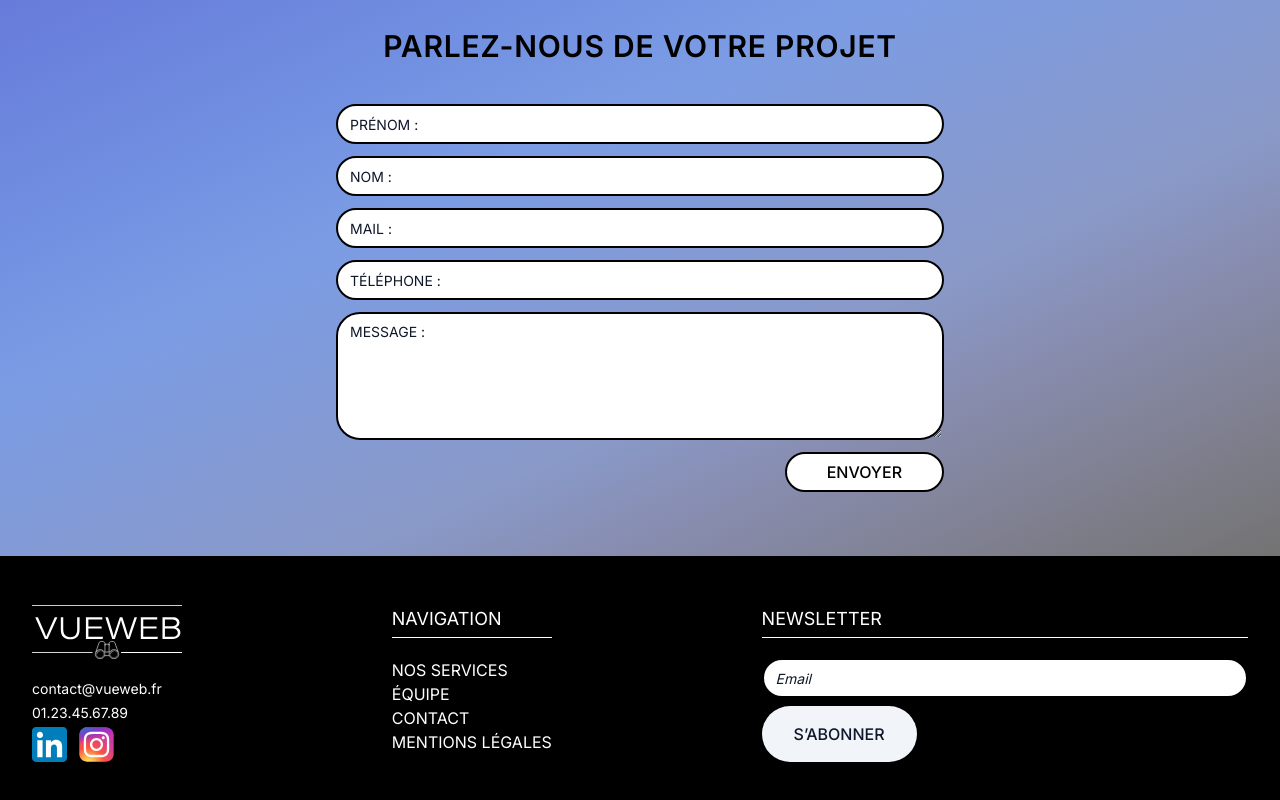
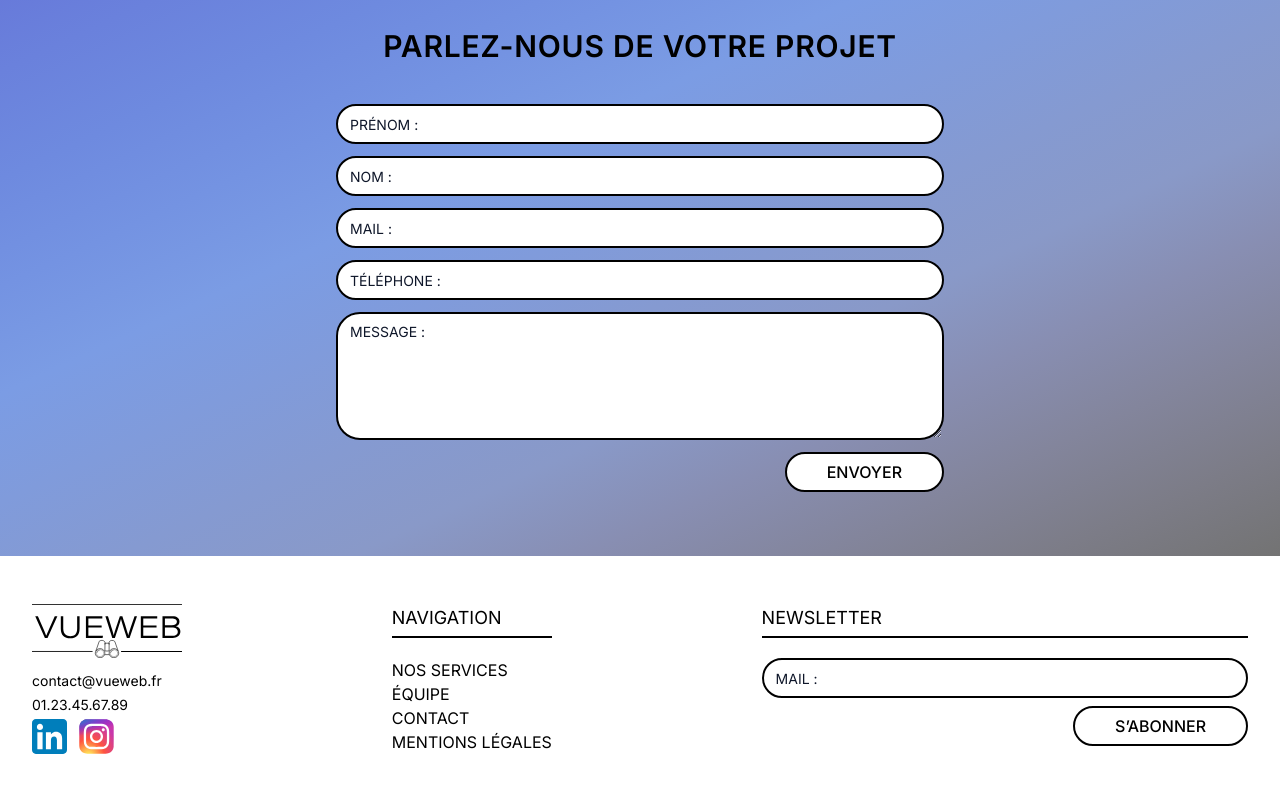
Before and after one commit to dkoshevko/VueWeb, a Next.js app: page / in a window 1280 px wide. Shown: the part 2650-3450 px from the top of the page. Built offline with nearby package versions, Linux system fonts and the light colour scheme.

Commit message:
footer upgrade

```diff
--- a/components/basics/Footer.tsx
+++ b/components/basics/Footer.tsx
@@ -8,10 +8,10 @@ import { Input } from "../ui/input";
 
 export default function Footer() {
   return (
-    <footer className="border-t border-black bg-black dark:bg-white text-white dark:text-black">
+    <footer>
       <div className="flex container justify-between py-12">
         <div className="flex flex-col justify-between">
-          <Logo imageStyle="invert dark:invert-0" />
+          <Logo imageStyle="dark:invert" />
           <nav className="text-sm">
             <ul className="space-y-1">
               <li>
@@ -42,7 +42,7 @@ export default function Footer() {
           </nav>
         </div>
         <div className="">
-          <h5 className="uppercase text-lg border-b border-white pb-1 mb-5 dark:border-black">
+          <h5 className="uppercase text-lg border-b-2 border-black pb-1 mb-5 dark:border-white">
             Navigation
           </h5>
           <Navigation customClass="uppercase" />
@@ -51,19 +51,18 @@ export default function Footer() {
           </Link>
         </div>
         <div className="flex flex-col w-2/5">
-          <h5 className="uppercase text-lg border-b border-white pb-1 mb-5 dark:border-black">
+          <h5 className="uppercase text-lg border-b-2 border-black pb-1 mb-5 dark:border-white">
             Newsletter
           </h5>
           <Input
             type="email"
-            placeholder="Email"
-            className="mb-2 text-black dark:text-white placeholder:italic"
+            placeholder="MAIL :"
+            className="mb-2 text-black dark:text-white"
           />
           <Button
             type="submit"
-            variant="secondary"
-            size="lg"
-            className="w-fit active:scale-95 uppercase"
+            variant="outline"
+            className="w-fit uppercase px-10 place-self-end"
           >
             S’abonner
           </Button>
```
